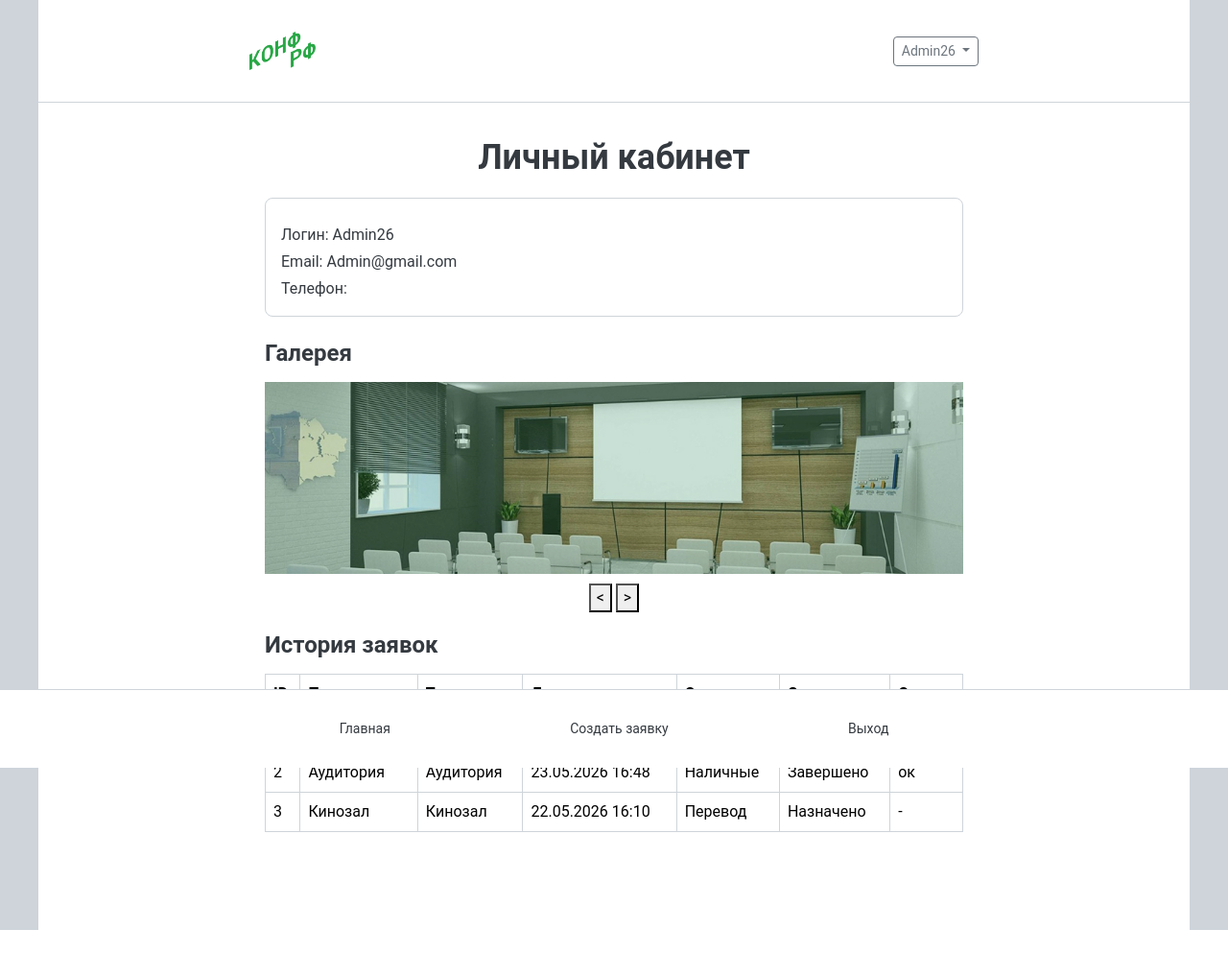
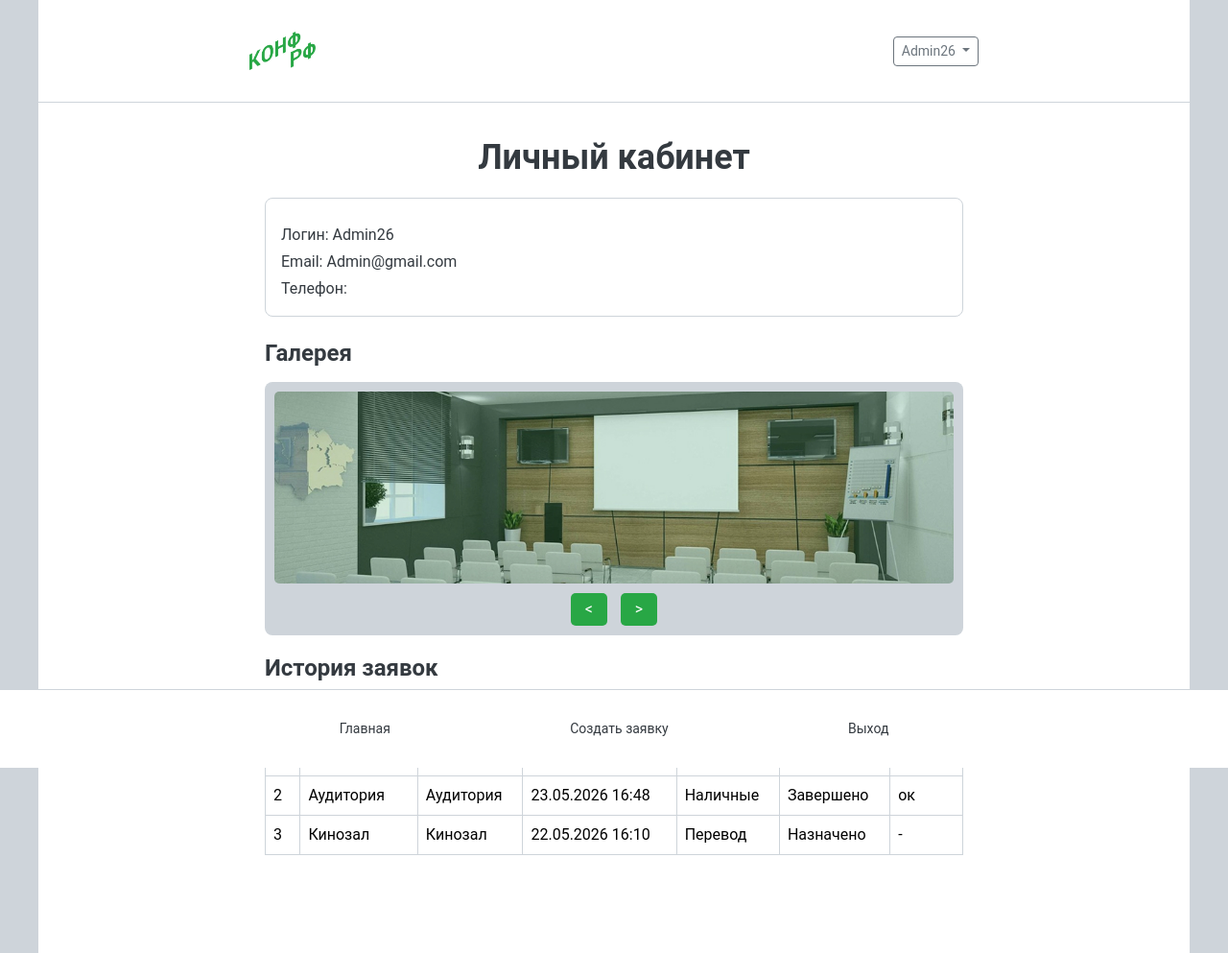
Before and after one commit to Dilshat-sudo/demoexam, a Django app: page /cabinet/ in a window 1280 px wide. Shown: the whole page at 96% size. Before the commit the page ends 969 px from the top, so only its background shows below. Run offline with Django 5.2, Linux system fonts and the light colour scheme; a user stored in the database is signed in; data comes from the database, SQL or seed files in the repository; some libraries are stand-ins or nearby versions.

Commit message:
слайдер стили
добавлены стили для слайдера

```diff
--- a/booking/templates/booking/base.html
+++ b/booking/templates/booking/base.html
@@ -166,6 +166,39 @@
                 padding-bottom: 60px;
             }
         }
+
+        .slider-wrapper {
+            text-align: center;
+            background-color: var(--light-gray);
+            border-radius: 8px;
+            padding: 10px;
+        }
+
+        .slider-image {
+            width: 100%;
+            height: 200px;
+            object-fit: cover;
+            border-radius: 5px;
+        }
+
+        .slider-buttons {
+            margin-top: 10px;
+        }
+
+        .slider-btn {
+            background-color: var(--green);
+            color: white;
+            border: none;
+            padding: 5px 15px;
+            margin: 0 5px;
+            cursor: pointer;
+            border-radius: 5px;
+            font-size: 16px;
+        }
+
+        .slider-btn:hover {
+            background-color: #218838;
+        }
     </style>
 </head>
 <body>
--- a/booking/templates/booking/cabinet.html
+++ b/booking/templates/booking/cabinet.html
@@ -12,11 +12,12 @@
 </div>
 
 <h2>Галерея</h2>
-<div style="text-align: center;">
-    <img id="slideshow" src="{% static 'images/slide1.jpg' %}" style="width: 100%; height: 200px; object-fit: cover;">
-    <br>
-    <button onclick="prevSlide()" style="margin-top: 10px;"><</button>
-    <button onclick="nextSlide()" style="margin-top: 10px;">></button>
+<div class="slider-wrapper">
+    <img id="slideshow" class="slider-image" src="{% static 'images/slide1.jpg' %}" alt="Слайд">
+    <div class="slider-buttons">
+        <button class="slider-btn" onclick="prevSlide()"><</button>
+        <button class="slider-btn" onclick="nextSlide()">></button>
+    </div>
 </div>
 
 <h2>История заявок</h2>
```
